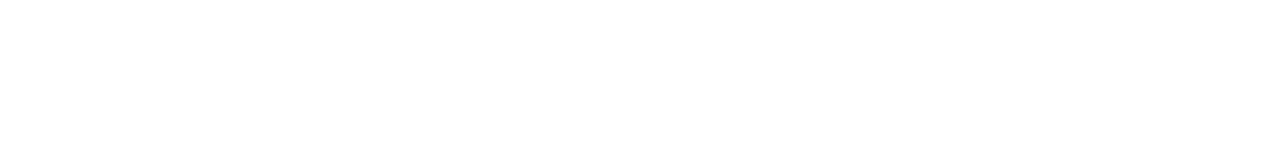
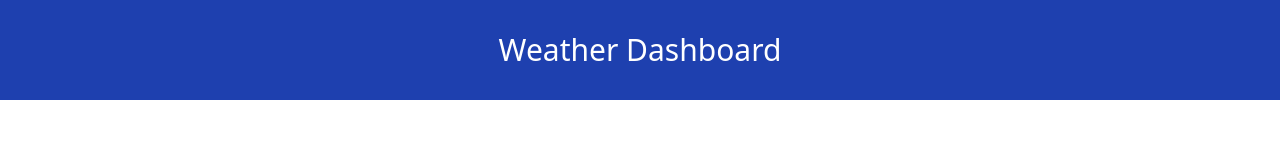
Before and after one commit to camizag/weather-dashboard, a website: page src/index.html in a window 1280 px wide. Drawn offline with Linux system fonts and the light colour scheme.

Commit message:
added header

```diff
--- a/src/index.html
+++ b/src/index.html
@@ -8,7 +8,11 @@
     <title>Global Weather Dashboard</title>
 </head>
 <body>
-
+   <header>
+        <div class="w-screen h-full py-8 bg-blue-800 text-center flex justify-center text-white text-3xl	">
+            <h1 class="inline-block align-middle ">Weather Dashboard</h1>
+        </div>
+    </header>
 
     <script src="./script.js"></script>
 </body>
```
